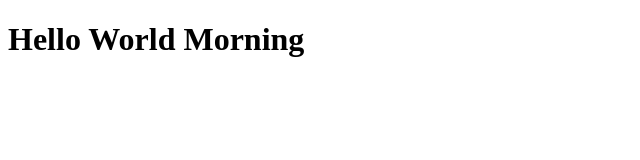
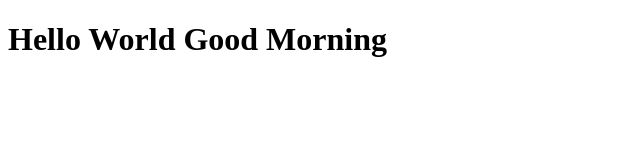
Before and after one commit to 4-Abdullah/Bootcamp2020Sample, a plain HTML site: page index.html in a window 1280 px wide. Shown: the whole page, without its empty margins (0-640 px from the left). Drawn offline with Linux system fonts and the light colour scheme.

Commit message:
Update index.html

```diff
--- a/index.html
+++ b/index.html
@@ -6,6 +6,6 @@
     <title>Document</title>
 </head>
 <body>
-    <h1>Hello World Morning</h1>
+    <h1>Hello World Good Morning</h1>
 </body>
 </html>
```
